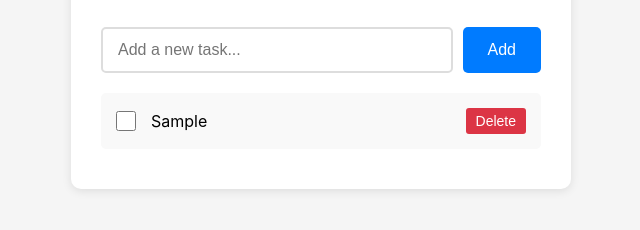
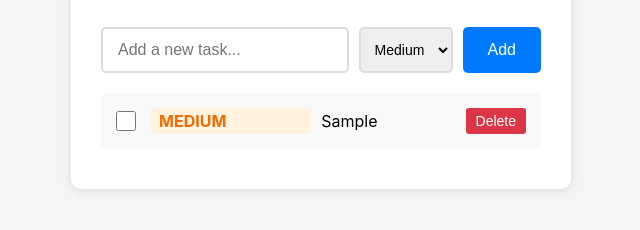
Before and after one commit to Bob-moret/todo-app, a plain HTML site: page index.html in a window 1280 px wide. Both pictures are taken after typing "Sample" into the empty fields and a click on the button "Add". Shown: the part 112-342 px from the top of the page, without its empty margins (319-959 px from the left). Drawn offline with Linux system fonts and the light colour scheme.

Commit message:
Add priority levels feature (high, medium, low)

```diff
--- a/index.html
+++ b/index.html
@@ -17,6 +17,11 @@
                 placeholder="Add a new task..."
                 required
             >
+            <select id="priority-select">
+                <option value="low">Low</option>
+                <option value="medium" selected>Medium</option>
+                <option value="high">High</option>
+            </select>
             <button type="submit">Add</button>
         </form>
 
--- a/script.js
+++ b/script.js
@@ -1,6 +1,7 @@
 // Get references to HTML elements
 const form = document.getElementById('todo-form');
 const input = document.getElementById('todo-input');
+const prioritySelect = document.getElementById('priority-select');
 const todoList = document.getElementById('todo-list');
 
 // Load saved todos when page loads
@@ -13,20 +14,23 @@ form.addEventListener('submit', function(event) {
 
     // Get the input value and remove extra spaces
     const taskText = input.value.trim();
+    const priority = prioritySelect.value;
 
     // Only add if there's text
     if (taskText) {
-        addTodoItem(taskText);
+        addTodoItem(taskText, false, priority);
         saveTodos();
         input.value = ''; // Clear the input
+        prioritySelect.value = 'medium'; // Reset to default
     }
 });
 
 // Create and add a todo item to the list
-function addTodoItem(text, completed = false) {
+function addTodoItem(text, completed = false, priority = 'medium') {
     // Create the list item
     const li = document.createElement('li');
     li.className = 'todo-item';
+    li.dataset.priority = priority; // Store priority in data attribute
     if (completed) {
         li.classList.add('completed');
     }
@@ -39,6 +43,11 @@ function addTodoItem(text, completed = false) {
         li.classList.toggle('completed');
         saveTodos();
     });
+
+    // Create priority badge
+    const badge = document.createElement('span');
+    badge.className = 'priority-badge ' + priority;
+    badge.textContent = priority;
 
     // Create text span
     const span = document.createElement('span');
@@ -55,6 +64,7 @@ function addTodoItem(text, completed = false) {
 
     // Add elements to the list item
     li.appendChild(checkbox);
+    li.appendChild(badge);
     li.appendChild(span);
     li.appendChild(deleteBtn);
 
@@ -69,8 +79,9 @@ function saveTodos() {
 
     items.forEach(function(item) {
         todos.push({
-            text: item.querySelector('span').textContent,
-            completed: item.classList.contains('completed')
+            text: item.querySelector('span:not(.priority-badge)').textContent,
+            completed: item.classList.contains('completed'),
+            priority: item.dataset.priority || 'medium'
         });
     });
 
@@ -84,7 +95,7 @@ function loadTodos() {
     if (saved) {
         const todos = JSON.parse(saved);
         todos.forEach(function(todo) {
-            addTodoItem(todo.text, todo.completed);
+            addTodoItem(todo.text, todo.completed, todo.priority || 'medium');
         });
     }
 }
--- a/style.css
+++ b/style.css
@@ -61,6 +61,19 @@ h1 {
     background-color: #0056b3;
 }
 
+#priority-select {
+    padding: 12px 10px;
+    font-size: 14px;
+    border: 2px solid #ddd;
+    border-radius: 5px;
+    outline: none;
+    cursor: pointer;
+}
+
+#priority-select:focus {
+    border-color: #007bff;
+}
+
 /* Todo list styles */
 #todo-list {
     list-style: none;
@@ -105,3 +118,28 @@ h1 {
 .todo-item .delete-btn:hover {
     background: #c82333;
 }
+
+/* Priority badge styles */
+.priority-badge {
+    padding: 3px 8px;
+    border-radius: 3px;
+    font-size: 12px;
+    font-weight: bold;
+    margin-right: 10px;
+    text-transform: uppercase;
+}
+
+.priority-badge.high {
+    background: #ffebee;
+    color: #c62828;
+}
+
+.priority-badge.medium {
+    background: #fff3e0;
+    color: #ef6c00;
+}
+
+.priority-badge.low {
+    background: #e8f5e9;
+    color: #2e7d32;
+}
```
